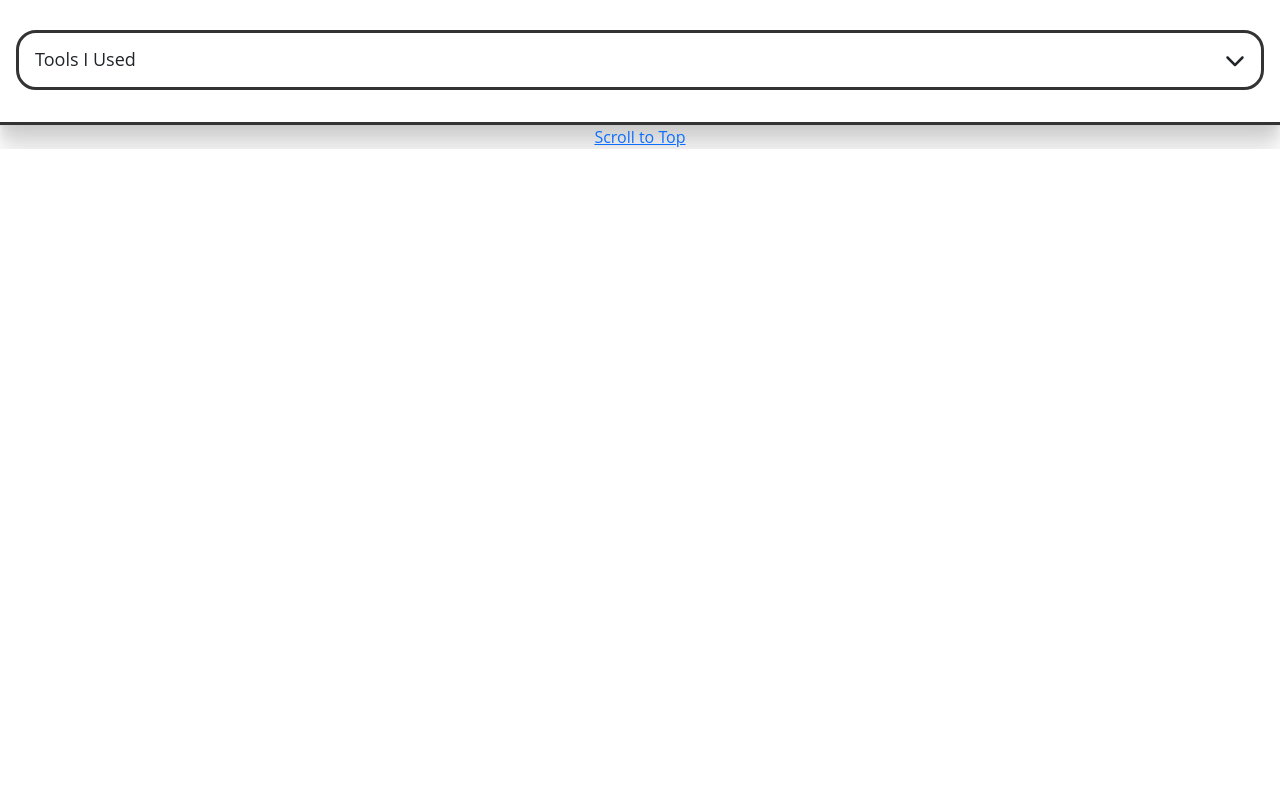
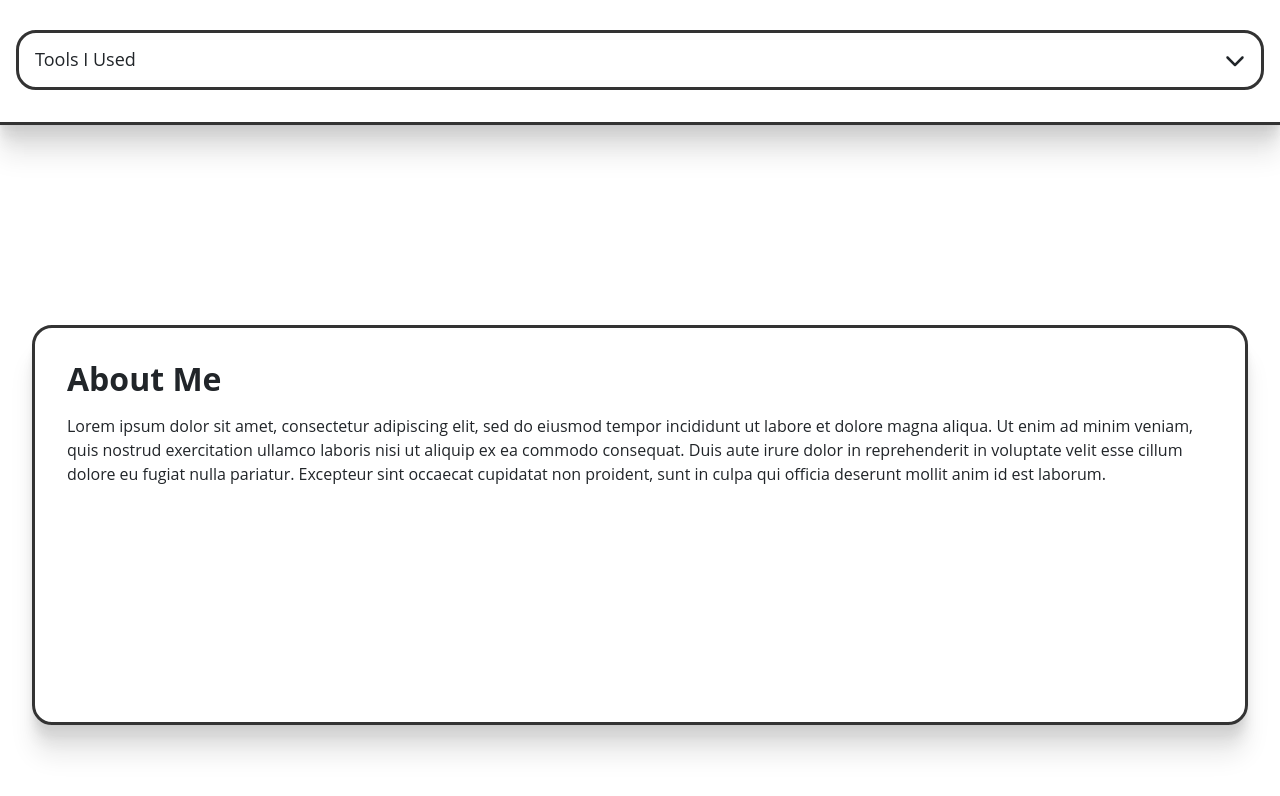
Before and after one commit to ArtisTechs/portfolio, a React (Create React App) app: page / in a window 1280 px wide. Shown: the part 1384-2180 px from the top of the page. Before the commit the page ends 1533 px from the top, so only its background shows below. Built offline with nearby package versions, Linux system fonts and the light colour scheme.

Commit message:
about us and adjustments on sample works

```diff
--- a/src/App.js
+++ b/src/App.js
@@ -6,6 +6,7 @@ import HomePage from "./pages/home-page/HomePage";
 import BackgroundPage from "./pages/background-page/BackgroundPage";
 import SampleProjectsPage from "./pages/sample-projects-page/SampleProjectsPage";
 import { Link } from "react-scroll";
+import AboutMePage from "./pages/about-me-page/AboutMePage";
 
 function ScrollToTop() {
   const { pathname } = useLocation();
@@ -31,6 +32,7 @@ function App() {
           <ScrollToTop />
           <HomePage />
           <SampleProjectsPage />
+          <AboutMePage />
           {/* Add additional pages here */}
         </div>
         <Link to="MainPage" smooth={true} className="scroll-to-top">
--- /dev/null
+++ b/src/pages/about-me-page/AboutMePage.css
@@ -0,0 +1,31 @@
+.about-me-page {
+  height: 100vh;
+  display: flex;
+  justify-content: center;
+  align-items: center;
+  text-align: center;
+}
+
+.about-me-container {
+  display: flex;
+  width: 95%;
+  min-height: 50vh;
+  flex-direction: column;
+  padding: 2rem;
+  border-radius: 20px;
+  background-color: var(--white-color);
+  border: 3px solid var(--dark-color);
+  box-shadow: var(--soft-shadow);
+  margin: 1rem 0;
+  text-align: start;
+}
+
+.about-me-container h1 {
+  font-size: var(--extra-large-font);
+  font-weight: bold;
+  margin-bottom: 1rem;
+}
+
+.about-me-container p {
+  font-size: var(--medium-font);
+}
--- /dev/null
+++ b/src/pages/about-me-page/AboutMePage.jsx
@@ -0,0 +1,24 @@
+import React from "react";
+import "../../shared/GlobalStyles.css";
+import "./AboutMePage.css";
+
+const AboutMePage = () => {
+  return (
+    <div className="about-me-page">
+      <div className="about-me-container">
+        <h1>About Me</h1>
+        <p>
+          Lorem ipsum dolor sit amet, consectetur adipiscing elit, sed do
+          eiusmod tempor incididunt ut labore et dolore magna aliqua. Ut enim ad
+          minim veniam, quis nostrud exercitation ullamco laboris nisi ut
+          aliquip ex ea commodo consequat. Duis aute irure dolor in
+          reprehenderit in voluptate velit esse cillum dolore eu fugiat nulla
+          pariatur. Excepteur sint occaecat cupidatat non proident, sunt in
+          culpa qui officia deserunt mollit anim id est laborum.
+        </p>
+      </div>
+    </div>
+  );
+};
+
+export default AboutMePage;
--- a/src/pages/sample-projects-page/SampleProjectsPage.css
+++ b/src/pages/sample-projects-page/SampleProjectsPage.css
@@ -41,7 +41,8 @@
   flex-wrap: wrap;
   justify-content: center;
   overflow: hidden;
-  transition: height 0.5s ease-in-out, opacity 0.5s ease-in-out, transform 0.5s ease-in-out;
+  transition: height 0.5s ease-in-out, opacity 0.5s ease-in-out,
+    transform 0.5s ease-in-out;
   height: 0;
   opacity: 0;
   transform: scaleY(0);
@@ -52,3 +53,26 @@
   opacity: 1;
   transform: scaleY(1);
 }
+
+.custom-modal {
+  overflow: hidden !important;
+}
+
+.custom-modal .modal-dialog {
+  max-width: 80%;
+  min-height: 100vh !important;
+}
+
+.custom-modal .modal-content {
+  height: 90vh;
+}
+
+.custom-modal .modal-body {
+  overflow-y: auto;
+}
+
+.modal-footer {
+  display: flex !important;
+  align-items: center !important;
+  justify-content: center !important;
+}
--- a/src/pages/sample-projects-page/SampleProjectsPage.jsx
+++ b/src/pages/sample-projects-page/SampleProjectsPage.jsx
@@ -84,7 +84,7 @@ const SampleProjectsPage = () => {
               key={project.id}
               imgSrc={project.image}
               title={project.title}
-              description={project.description}
+              description={project.subtitle}
               customStyle={project.customStyle}
               onClick={() => handleShowModal(project)}
             />
@@ -108,7 +108,7 @@ const SampleProjectsPage = () => {
               key={project.id}
               imgSrc={project.image}
               title={project.title}
-              description={project.description}
+              description={project.subtitle}
               customStyle={project.customStyle}
               onClick={() => handleShowModal(project)}
             />
@@ -132,20 +132,31 @@ const SampleProjectsPage = () => {
               key={project.id}
               imgSrc={project.image}
               title={project.title}
-              description={project.description}
+              description={project.subtitle}
               customStyle={project.customStyle}
               onClick={() => handleShowModal(project)}
             />
           ))}
         </div>
       </div>
-      <Modal show={showModal} onHide={handleCloseModal}>
+      <Modal
+        className="custom-modal"
+        show={showModal}
+        onHide={handleCloseModal}
+      >
         <Modal.Header closeButton>
           <Modal.Title>{selectedProject?.title}</Modal.Title>
         </Modal.Header>
-        <Modal.Body>{selectedProject?.description}</Modal.Body>
-        <Modal.Footer>
-          <Button variant="secondary" onClick={handleCloseModal}>
+        <Modal.Body>
+          <p>{selectedProject?.description}</p>
+          <img src={selectedProject?.image} alt="" />
+        </Modal.Body>
+        <Modal.Footer className="modal-footer">
+          <Button
+            className="common-button"
+            variant="secondary"
+            onClick={handleCloseModal}
+          >
             Close
           </Button>
         </Modal.Footer>
--- a/src/shared/GlobalStyles.css
+++ b/src/shared/GlobalStyles.css
@@ -26,22 +26,22 @@
   color: white;
   cursor: pointer;
   width: 200px;
-  background-color: var(--primary-color);
+  background-color: var(--primary-color) !important;
   transition: background-color 0.3s ease, transform 0.2s ease;
 }
 
 .common-button:hover,
 .blue-button:hover {
-  background-color: var(--dark-color);
+  background-color: var(--dark-color) !important;
   transform: scale(1.05);
 }
 
 .blue-button {
-  background-color: var(--button-color);
+  background-color: var(--button-color) !important;
 }
 
 .blue-button:hover {
-  background-color: var(--button-dark-color);
+  background-color: var(--button-dark-color) !important;
 }
 
 .common-button:active,
--- a/src/shared/data/MyWorkData.jsx
+++ b/src/shared/data/MyWorkData.jsx
@@ -2,13 +2,16 @@ const MyWorkData = [
   {
     id: 1,
     title: "Project 1",
+    subtitle: "This is a sample project description.",
     description: "This is a sample project description.",
     image: "https://picsum.photos/id/287/250/300",
   },
   {
     id: 2,
     title: "Project 2",
-    description: "This is another sample project description.",
+    subtitle: "This is a sample project description.",
+    description:
+      "Lorem ipsum dolor sit amet, consectetur adipiscing elit, sed do eiusmod tempor incididunt ut labore et dolore magna aliqua. Ut enim ad minim veniam, quis nostrud exercitation ullamco laboris nisi ut aliquip ex ea commodo consequat. Duis aute irure dolor in reprehenderit in voluptate velit esse cillum dolore eu fugiat nulla pariatur. Excepteur sint occaecat cupidatat non proident, sunt in culpa qui officia deserunt mollit anim id est laborum.",
     image: "https://picsum.photos/id/287/250/300",
   },
 ];
--- a/src/shared/data/SampleProjectsData.jsx
+++ b/src/shared/data/SampleProjectsData.jsx
@@ -2,36 +2,42 @@ const SampleProjectsData = [
   {
     id: 1,
     title: "Project 1",
+    subtitle: "This is a sample project description.",
     description: "This is a sample project description.",
     image: "https://picsum.photos/id/287/250/300",
   },
   {
     id: 2,
     title: "Project 2",
+    subtitle: "This is a sample project description.",
     description: "This is another sample project description.",
     image: "https://picsum.photos/id/287/250/300",
   },
   {
     id: 3,
     title: "Project 3",
+    subtitle: "This is a sample project description.",
     description: "This is another sample project description.",
     image: "https://picsum.photos/id/287/250/300",
   },
   {
     id: 4,
     title: "Project 4",
+    subtitle: "This is a sample project description.",
     description: "This is another sample project description.",
     image: "https://picsum.photos/id/287/250/300",
   },
   {
     id: 5,
     title: "Project 5",
+    subtitle: "This is a sample project description.",
     description: "This is another sample project description.",
     image: "https://picsum.photos/id/287/250/300",
   },
   {
     id: 6,
     title: "Project 6",
+    subtitle: "This is a sample project description.",
     description: "This is another sample project description.",
     image: "https://picsum.photos/id/287/250/300",
     type: "Web Development",
--- a/src/shared/data/ToolsUsedData.jsx
+++ b/src/shared/data/ToolsUsedData.jsx
@@ -2,36 +2,42 @@ const ToolsUsedData = [
   {
     id: 1,
     title: "Project 1",
+    subtitle: "This is a sample project description.",
     description: "This is a sample project description.",
     image: "https://picsum.photos/id/287/250/300",
   },
   {
     id: 2,
     title: "Project 2",
+    subtitle: "This is a sample project description.",
     description: "This is another sample project description.",
     image: "https://picsum.photos/id/287/250/300",
   },
   {
     id: 3,
     title: "Project 3",
+    subtitle: "This is a sample project description.",
     description: "This is another sample project description.",
     image: "https://picsum.photos/id/287/250/300",
   },
   {
     id: 4,
     title: "Project 4",
+    subtitle: "This is a sample project description.",
     description: "This is another sample project description.",
     image: "https://picsum.photos/id/287/250/300",
   },
   {
     id: 5,
     title: "Project 5",
+    subtitle: "This is a sample project description.",
     description: "This is another sample project description.",
     image: "https://picsum.photos/id/287/250/300",
   },
   {
     id: 6,
     title: "Project 6",
+    subtitle: "This is a sample project description.",
     description: "This is another sample project description.",
     image: "https://picsum.photos/id/287/250/300",
     type: "Web Development",
```
